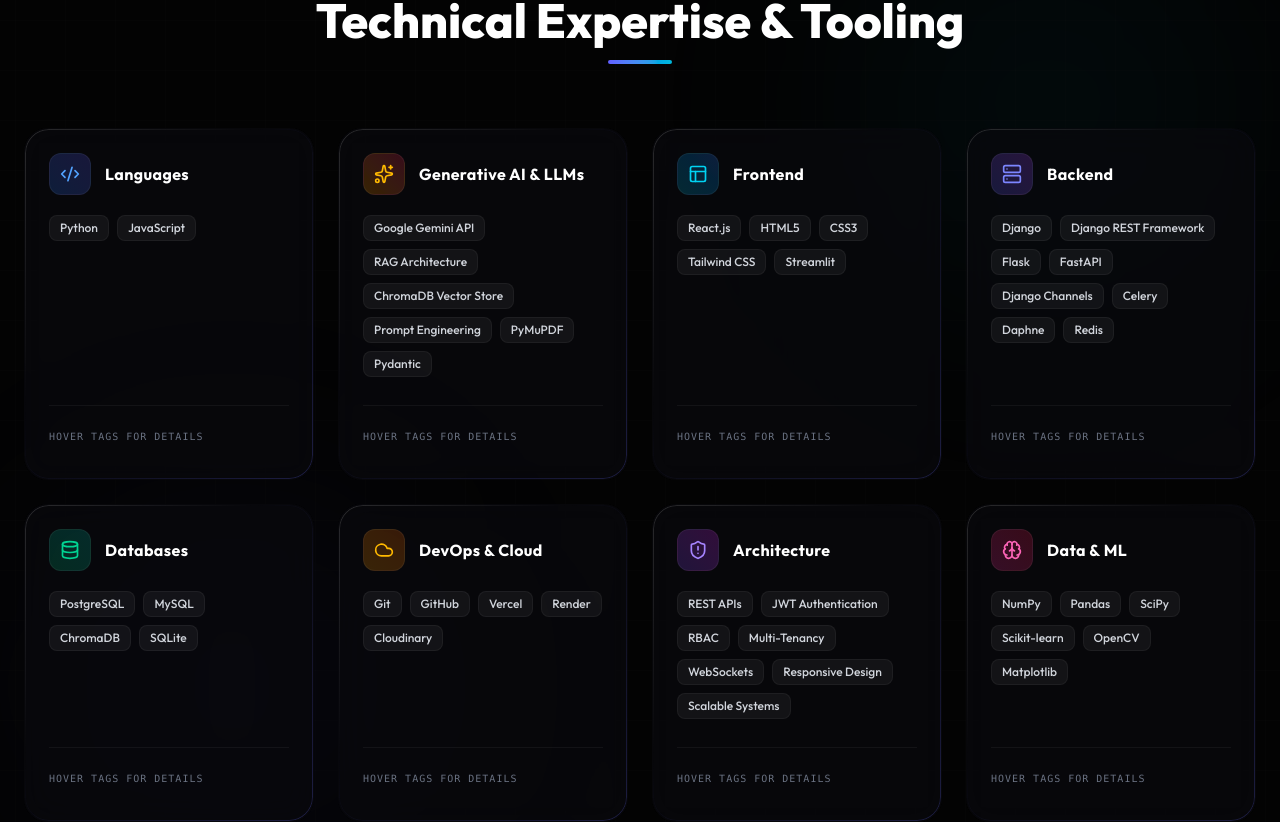
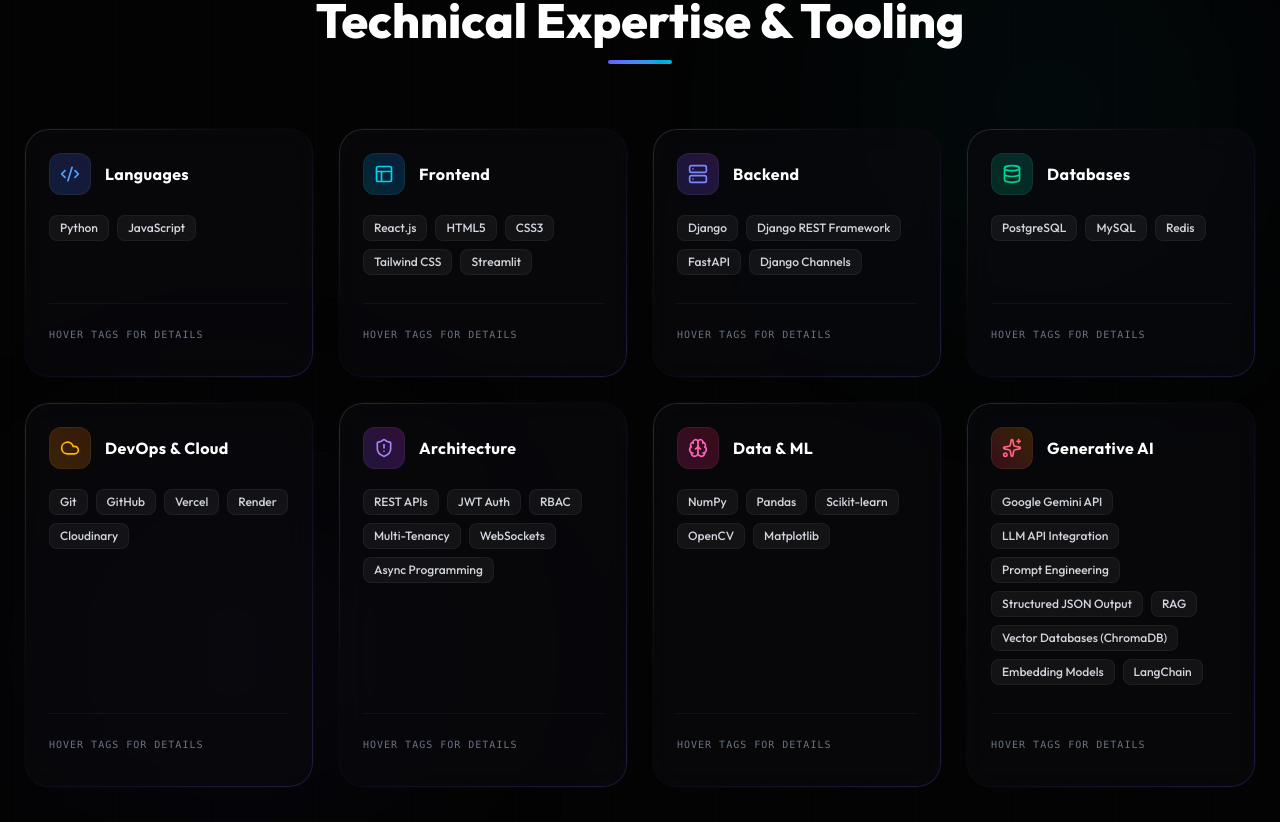
Before and after one commit to mohithreddy123-hub/portfolio, a React (Vite) app: page / in a window 1280 px wide. Shown: the part 2053-2875 px from the top of the page. Built offline with nearby package versions, Linux system fonts and the light colour scheme.

Commit message:
feat: align technical skills categories and technologies with resume

```diff
--- a/src/components/Skills.jsx
+++ b/src/components/Skills.jsx
@@ -10,12 +10,6 @@
     skills: ['Python', 'JavaScript'],
   },
   {
-    title: 'Generative AI & LLMs',
-    icon: Sparkles,
-    color: 'from-amber-500/20 to-rose-500/20 text-amber-400',
-    skills: ['Google Gemini API', 'RAG Architecture', 'ChromaDB Vector Store', 'Prompt Engineering', 'PyMuPDF', 'Pydantic'],
-  },
-  {
     title: 'Frontend',
     icon: Layout,
     color: 'from-cyan-500/20 to-blue-500/20 text-cyan-400',
@@ -25,13 +19,13 @@
     title: 'Backend',
     icon: Server,
     color: 'from-indigo-500/20 to-purple-500/20 text-indigo-400',
-    skills: ['Django', 'Django REST Framework', 'Flask', 'FastAPI', 'Django Channels', 'Celery', 'Daphne', 'Redis'],
+    skills: ['Django', 'Django REST Framework', 'FastAPI', 'Django Channels'],
   },
   {
     title: 'Databases',
     icon: Database,
     color: 'from-emerald-500/20 to-teal-500/20 text-emerald-400',
-    skills: ['PostgreSQL', 'MySQL', 'ChromaDB', 'SQLite'],
+    skills: ['PostgreSQL', 'MySQL', 'Redis'],
   },
   {
     title: 'DevOps & Cloud',
@@ -43,61 +37,71 @@
     title: 'Architecture',
     icon: ShieldAlert,
     color: 'from-violet-500/20 to-fuchsia-500/20 text-violet-400',
-    skills: ['REST APIs', 'JWT Authentication', 'RBAC', 'Multi-Tenancy', 'WebSockets', 'Responsive Design', 'Scalable Systems'],
+    skills: ['REST APIs', 'JWT Auth', 'RBAC', 'Multi-Tenancy', 'WebSockets', 'Async Programming'],
   },
   {
     title: 'Data & ML',
     icon: Brain,
     color: 'from-pink-500/20 to-rose-500/20 text-pink-400',
-    skills: ['NumPy', 'Pandas', 'SciPy', 'Scikit-learn', 'OpenCV', 'Matplotlib'],
+    skills: ['NumPy', 'Pandas', 'Scikit-learn', 'OpenCV', 'Matplotlib'],
+  },
+  {
+    title: 'Generative AI',
+    icon: Sparkles,
+    color: 'from-rose-500/20 to-amber-500/20 text-rose-400',
+    skills: [
+      'Google Gemini API',
+      'LLM API Integration',
+      'Prompt Engineering',
+      'Structured JSON Output',
+      'RAG',
+      'Vector Databases (ChromaDB)',
+      'Embedding Models',
+      'LangChain',
+    ],
   },
 ];
 
 // Dictionary of explanations for interactive tech stack reveal
 const skillDescriptions = {
-  Python: 'Core programming language used for scripting, AI model training, and robust backend engineering.',
-  JavaScript: 'Enables client-side reactivity and handles user events across frontend dashboards.',
-  'Google Gemini API': 'Generative multimodal LLM powering deterministic JSON schema extraction and SQL synthesis.',
-  'RAG Architecture': 'Retrieval-Augmented Generation grounding LLM generation on semantically matched schema & doc vectors.',
-  'ChromaDB Vector Store': 'Vector database performing high-dimensional cosine similarity searches for schema retrieval.',
-  'Prompt Engineering': 'Strict system persona prompts, few-shot examples, and JSON schema enforcement.',
-  PyMuPDF: 'High-performance PDF stream text extractor parsing complex multi-column resumes.',
-  Pydantic: 'Strict data validation ensuring LLM and API payload schemas conform to expected models.',
-  'React.js': 'Builds highly componentized interfaces using virtual DOM and state synchronization.',
-  HTML5: 'Structures semantic browser content ensuring full accessibility.',
-  CSS3: 'Handles layout layout, custom styling sheets, and core style sheets.',
-  'Tailwind CSS': 'Utility-first styling utility used for high-fidelity custom design systems.',
-  Streamlit: 'Rapid prototyping of analytical, data-heavy dashboard panels.',
-  Django: 'Battery-included backend framework used to design enterprise-grade secure architectures.',
-  'Django REST Framework': 'Builds standardized REST APIs with serializers and class-based viewsets.',
-  Flask: 'Microservice-oriented framework chosen for lightweight server endpoints.',
-  FastAPI: 'Asynchronous server framework compiling automated OpenAPI schemas with high performance.',
-  'Django Channels': 'Orchestrates asynchronous WebSocket protocols for live user interaction.',
-  Celery: 'Distributed task queue offloading heavy cryptographic computations in the background.',
-  Daphne: 'ASGI web server running alongside Celery/Redis for multi-protocol async requests.',
-  Redis: 'In-memory data structure broker handling fast session storage and job message routing.',
-  PostgreSQL: 'Primary relational database utilizing structured data validation and query logic.',
-  MySQL: 'Standard open-source relational storage for enterprise queries and read-only sandboxes.',
-  ChromaDB: 'Vector database storing 3072-dim embeddings for cosine semantic schema matching.',
-  SQLite: 'Zero-config local embedded query runner for rapid prototyping.',
-  Git: 'Tracks version history, code branches, and merge paths.',
-  GitHub: 'Collaborative code hosting, continuous deployment integrations, and audit monitoring.',
-  Vercel: 'Global serverless host providing edge networks for high-performance frontend loads.',
-  Render: 'Deploys continuous integration containers for active API servers and background workers.',
-  Cloudinary: 'Secure cloud hosting managing digital media assets and files dynamically.',
-  'REST APIs': 'Standardized endpoints facilitating decoupled frontend and backend communication.',
-  'JWT Authentication': 'Zero-session authentication system exchanging signed cryptographic keys.',
-  RBAC: 'Role-Based Access Control enforcing strict user permission levels.',
-  'Multi-Tenancy': 'Architectural partitioning ensuring strict isolated data lines for separate SaaS clients.',
-  WebSockets: 'Establish full-duplex TCP channels for continuous sub-second data streaming.',
-  'Responsive Design': 'Fluid layout scaling ensuring adaptability on mobile, tablet, and desktop monitors.',
-  'Scalable Systems': 'Infrastructure design targeting consistent query speeds under heavy user spikes.',
-  NumPy: 'Performs vector calculations and linear algebra operations at hardware speeds.',
-  Pandas: 'Tabular data analysis handling complex cleaning and data transformations.',
-  SciPy: 'Scientific numerical integration and Fourier transform filtering.',
-  'Scikit-learn': 'Fits machine learning regression models and fits recommendation engines.',
-  OpenCV: 'Tracks face ROIs and extracts capillary light signals in real-time camera frames.',
-  Matplotlib: 'Generates mathematical charts and data plots for diagnostics.',
+  Python: 'Core programming language used for scripting, backend systems, and AI engineering.',
+  JavaScript: 'Client-side reactivity and dynamic event handling across web user interfaces.',
+  'React.js': 'Builds responsive component-driven user interfaces with declarative state and virtual DOM.',
+  HTML5: 'Semantic page structure ensuring strict web accessibility and standards.',
+  CSS3: 'Modern styling, keyframe animations, and fluid responsive design layouts.',
+  'Tailwind CSS': 'Utility-first CSS framework for crafting high-fidelity design systems.',
+  Streamlit: 'Rapid web app framework for deploying interactive data science & ML prototypes.',
+  Django: 'High-level Python web framework providing robust ORM, security, and scalability.',
+  'Django REST Framework': 'Standardized RESTful API architectures with serializers and permission classes.',
+  FastAPI: 'High-performance asynchronous server framework with automatic OpenAPI documentation.',
+  'Django Channels': 'Extends Django to handle WebSockets and asynchronous protocols in real time.',
+  PostgreSQL: 'Enterprise-grade relational database with advanced JSON indexing and constraints.',
+  MySQL: 'Reliable relational storage engine with optimized schemas and read-only sandboxing.',
+  Redis: 'In-memory key-value store used for high-speed caching, session storage, and message brokering.',
+  Git: 'Distributed version control tracking changes, branching models, and code history.',
+  GitHub: 'Collaborative source control hosting, pull requests, and CI/CD automation.',
+  Vercel: 'Edge deployment platform providing rapid global distribution for frontend SPAs.',
+  Render: 'Cloud application hosting for containerized web services, workers, and databases.',
+  Cloudinary: 'Cloud storage platform for automated media asset optimization and delivery.',
+  'REST APIs': 'Decoupled HTTP architectural endpoints for client-server communication.',
+  'JWT Auth': 'Cryptographically signed JSON Web Tokens for stateless, tenant-scoped authentication.',
+  RBAC: 'Role-Based Access Control enforcing granular permission scopes across user tiers.',
+  'Multi-Tenancy': 'Architectural isolation ensuring strict data partitioning between independent SaaS tenants.',
+  WebSockets: 'Full-duplex bidirectional communication channels for real-time cursor and data sync.',
+  'Async Programming': 'Non-blocking concurrent execution handling high-throughput I/O and cryptographic offloading.',
+  NumPy: 'Fast multi-dimensional numerical arrays and vectorized mathematical routines.',
+  Pandas: 'Data manipulation, tabular cleaning, and statistical dataframe analysis.',
+  'Scikit-learn': 'Machine learning library for regression, clustering, and predictive modeling.',
+  OpenCV: 'Computer vision algorithms for real-time face detection, ROI tracking, and signal extraction.',
+  Matplotlib: 'Data visualization library generating diagnostic plots and frequency spectra.',
+  'Google Gemini API': 'Multimodal foundation models for text generation, semantic reasoning, and embeddings.',
+  'LLM API Integration': 'Connecting language model endpoints with robust error handling, retries, and token management.',
+  'Prompt Engineering': 'Designing system personas, few-shot examples, and strict negative constraints.',
+  'Structured JSON Output': 'Enforcing validated JSON schemas from LLM generations for reliable downstream consumption.',
+  RAG: 'Retrieval-Augmented Generation grounding model responses on semantically retrieved documents.',
+  'Vector Databases (ChromaDB)': 'High-dimensional vector indexing and cosine similarity search for dynamic schema retrieval.',
+  'Embedding Models': 'Generating semantic dense vector representations of text queries and schemas.',
+  LangChain: 'Framework for orchestrating compound LLM pipelines, prompt chains, and agentic workflows.',
 };
 
 export default function Skills() {
```
